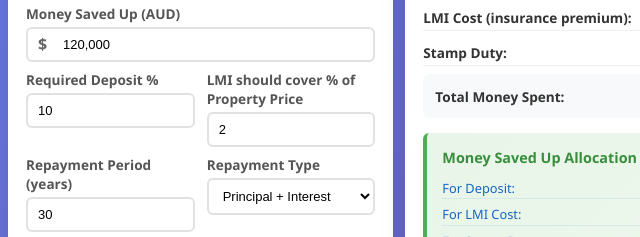
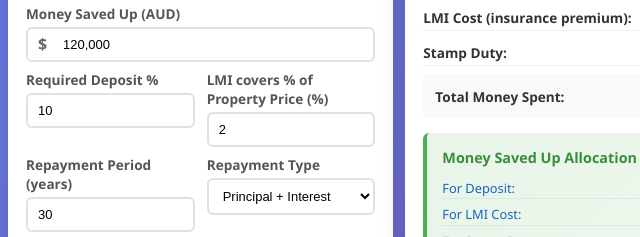
Before and after one commit to sagarsameer-pers/property-affordability-calculator, a plain HTML site: page index.html in a window 1280 px wide. Shown: the part 249-486 px from the top of the page, 42-682 px from the left. Drawn offline with Linux system fonts and the light colour scheme.

Commit message:
Update LMI label to add percentage symbol for clarity

```diff
--- a/index.html
+++ b/index.html
@@ -90,7 +90,7 @@
                                 >
                             </div>
                             <div class="form-group half-width">
-                                <label for="lmiCoveragePercent">LMI should cover % of Property Price</label>
+                                <label for="lmiCoveragePercent">LMI covers % of Property Price (%)</label>
                                 <input
                                     type="number"
                                     id="lmiCoveragePercent"
```
